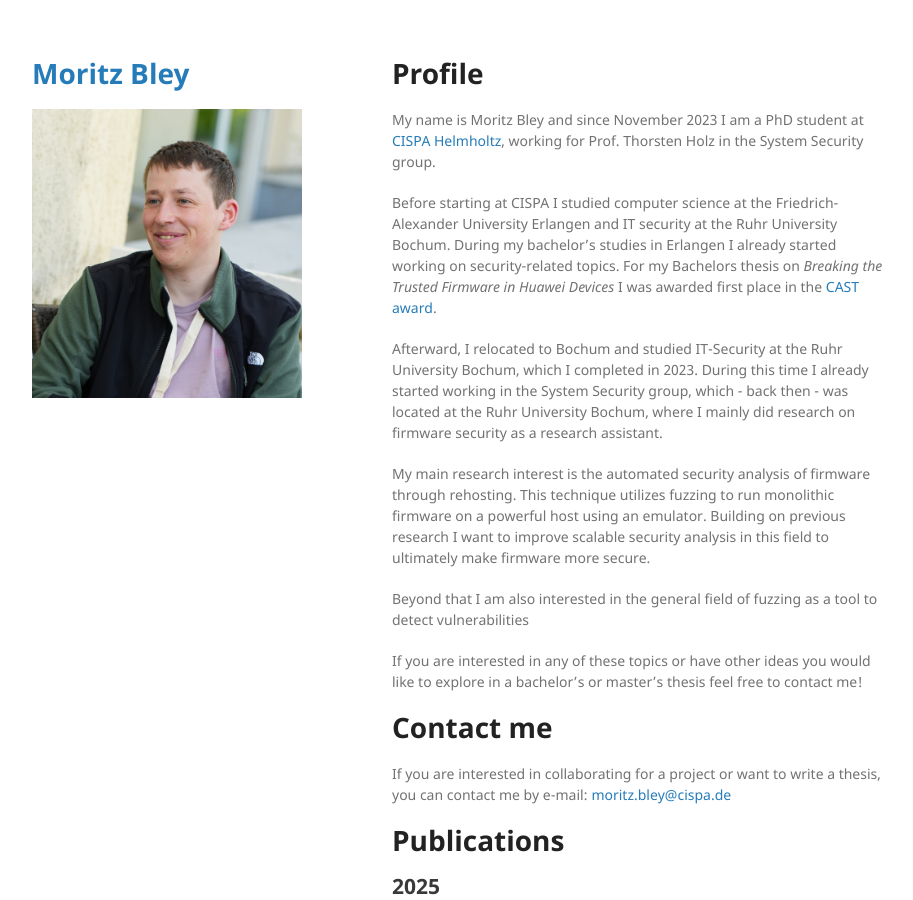
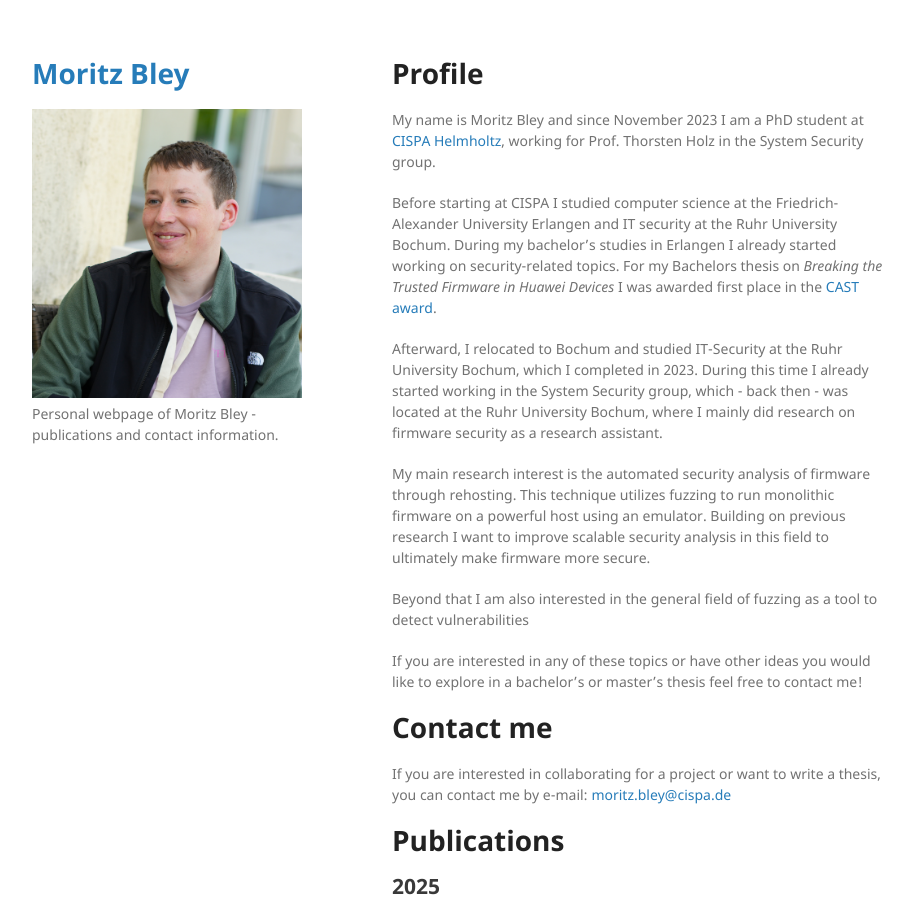
Before and after one commit to mo-bl/mo-bl.github.io, a Jekyll site: the page built from index.md, in a window 1280 px wide and 900 px high. Shown: the whole window, without its empty margins (178-1091 px from the left). Built offline with Jekyll 4.4.1, drawn with Linux system fonts in a browser that asks for light colours; the repository's description, which GitHub fills in, is left out; our own code applies the rules of GitHub Pages for plain Markdown files.

Commit message:
updated config

```diff
--- a/_config.yml
+++ b/_config.yml
@@ -2,7 +2,7 @@ title: Moritz Bley
 logo: /assets/img/logo.png
 github:
   is_user_page: false
-description:
+description: Personal webpage of Moritz Bley - publications and contact information.
 show_downloads: false
 google_analytics:
 theme: jekyll-theme-minimal
--- a/_layouts/default.html
+++ b/_layouts/default.html
@@ -4,6 +4,9 @@
     <meta charset="UTF-8">
     <meta http-equiv="X-UA-Compatible" content="IE=edge">
     <meta name="viewport" content="width=device-width, initial-scale=1">
+    <meta name="description" content="{{ site.description }}">
+    <meta name="keywords" content="Moritz Bley, portfolio, projects, github, personal website">
+    <meta name="author" content="Moritz Bley">
 
 {% seo %}
     <link rel="stylesheet" href="{{ "/assets/css/style.css?v=" | append: site.github.build_revision | relative_url }}">
```
